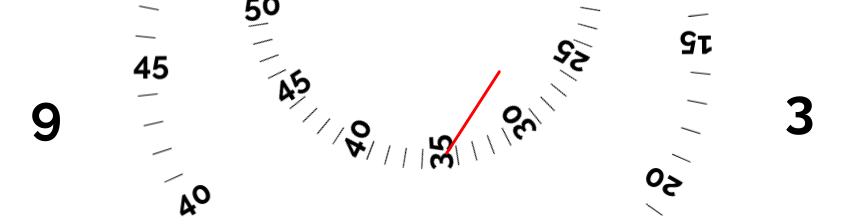
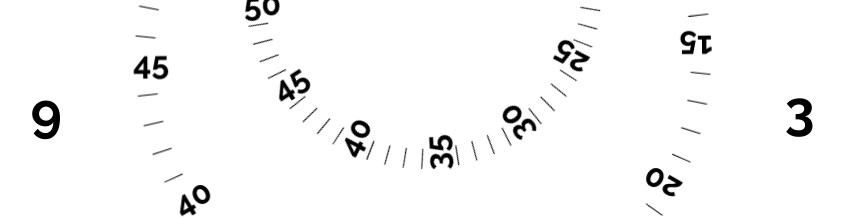
Before and after one commit to kyle-silver/clocks, a React (Create React App) app: page / in a window 1280 px wide. Shown: the part 265-483 px from the top of the page, without its empty margins (217-1061 px from the left). Built offline with nearby package versions, Linux system fonts and the light colour scheme.

Commit message:
timing???

```diff
--- a/src/Concentric/Concentric.css
+++ b/src/Concentric/Concentric.css
@@ -1,13 +1,13 @@
 :root {
   --second-wheel-displacement: calc(var(--hour-wheel-radius) * 0.28);
   --minute-wheel-displacement: calc(var(--hour-wheel-radius) * 0.13);
-  /* --hand-radius: calc(var(--hour-wheel-radius) * 0.7) */
-  --hand-radius: 0;
-  --concentric-hand-length: 100px;
+  --hand-radius: calc(var(--hour-wheel-radius) * 0.95);
+  --concentric-hand-length: 150px;
 }
 
 .hour-number {
   text-align: center;
+  margin-top: -1.1ex;
 }
 
 .minute-wheel-wrapper {
@@ -19,11 +19,11 @@
 }
 
 .seconds-wheel {
-  animation: wheel-rotation 60s linear infinite;
+  animation: wheel-rotation calc(60s) linear infinite;
 }
 
 .minute-wheel {
-  animation: wheel-rotation 3600s linear infinite;
+  animation: wheel-rotation calc(3600s) linear infinite;
 }
 
 .concentric-hand {
@@ -32,7 +32,8 @@
   width: var(--concentric-hand-length);
   background: red;
   position: absolute;
-  animation: hand 60s linear infinite;
+  transform-origin: top left;
+  animation: hand 43200s linear infinite;
 }
 
 @keyframes hand {
```
